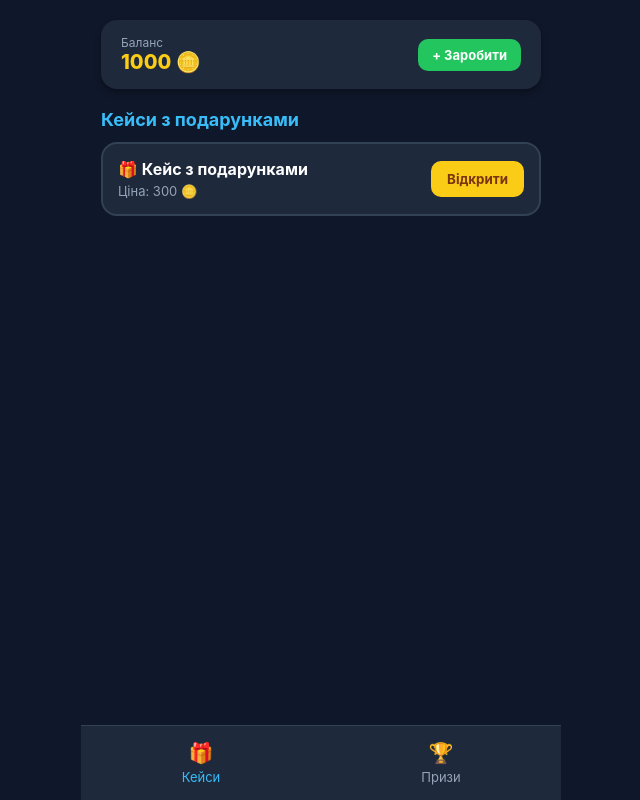
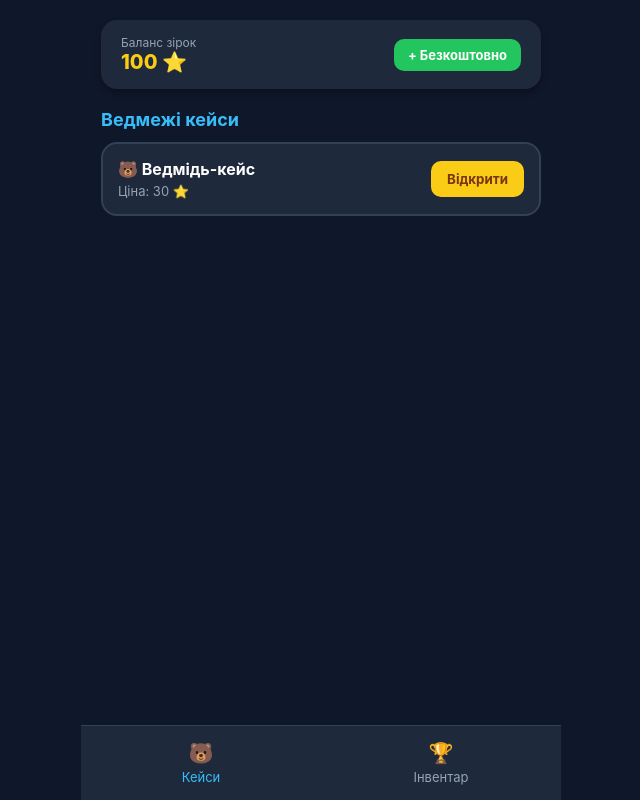
Before and after one commit to pmr495199-tech/my-second-game, a plain HTML site: page index.html in a window 1280 px wide. Shown: the whole page, without its empty margins (319-959 px from the left). Drawn offline with Linux system fonts and the light colour scheme.

Commit message:
Update index.html

```diff
--- a/index.html
+++ b/index.html
@@ -3,7 +3,7 @@
 <head>
     <meta charset="UTF-8">
     <meta name="viewport" content="width=device-width, initial-scale=1.0, maximum-scale=1.0, user-scalable=no">
-    <title>Gift Case Opener</title>
+    <title>Bear Case Opener</title>
     <style>
         * {
             box-sizing: border-box;
@@ -258,24 +258,24 @@
 <div class="app-container">
     <div class="content">
 
-        <!-- БАЛАНС ЗВЕРХУ -->
+        <!-- БАЛАНС ЗВЕРХУ (У ЗІРКАХ) -->
         <div class="header-stats">
             <div>
-                <div style="font-size: 12px; color: #94a3b8;">Баланс</div>
-                <div class="balance-box"><span id="ui-money">1000</span> 🪙</div>
+                <div style="font-size: 12px; color: #94a3b8;">Баланс зірок</div>
+                <div class="balance-box"><span id="ui-stars">100</span> ⭐</div>
             </div>
-            <button class="earn-btn" onclick="earnMoney()">+ Заробити</button>
+            <button class="earn-btn" onclick="earnStars()">+ Безкоштовно</button>
         </div>
 
         <!-- ВКЛАДКА 1: КЕЙСИ -->
         <div id="tab-cases" class="tab-content active">
-            <div class="section-title">Кейси з подарунками</div>
+            <div class="section-title">Ведмежі кейси</div>
             <div class="cases-grid">
 
                 <div class="case-card">
                     <div class="case-info">
-                        <h4>🎁 Кейс з подарунками</h4>
-                        <p>Ціна: 300 🪙</p>
+                        <h4>🐻 Ведмідь-кейс</h4>
+                        <p>Ціна: 30 ⭐</p>
                     </div>
                     <button class="open-case-btn" onclick="openCase('gift')">Відкрити</button>
                 </div>
@@ -285,7 +285,7 @@
 
         <!-- ВКЛАДКА 2: ІНВЕНТАР -->
         <div id="tab-inventory" class="tab-content">
-            <div class="section-title">Виграні призи</div>
+            <div class="section-title">Мої ведмеді</div>
             <div class="inventory-grid" id="inventory-list">
                 <!-- Сюди додаються призи -->
             </div>
@@ -310,12 +310,12 @@
     <!-- НИЖНЯ ПАНЕЛЬ НАВІГАЦІЇ -->
     <div class="nav-bar">
         <button class="nav-item active" onclick="switchTab('cases', this)">
-            <span class="nav-icon">🎁</span>
+            <span class="nav-icon">🐻</span>
             <span>Кейси</span>
         </button>
         <button class="nav-item" onclick="switchTab('inventory', this)">
             <span class="nav-icon">🏆</span>
-            <span>Призи</span>
+            <span>Інвентар</span>
         </button>
     </div>
 </div>
@@ -324,26 +324,26 @@
     // ВСТАВ СВІЙ ТЕЛЕГРАМ НІКНЕЙМ ТУТ (без @)
     const ADMIN_USERNAME = "ваш_телеграм_нік";
 
-    let money = parseInt(localStorage.getItem('gift_money')) || 1000;
-    let inventory = JSON.parse(localStorage.getItem('gift_inventory')) || [];
+    let stars = parseInt(localStorage.getItem('bear_stars')) || 100;
+    let inventory = JSON.parse(localStorage.getItem('bear_inventory')) || [];
 
-    // Список подарунків у кейсі (тут картинки/емодзі і назви)
+    // Список виключно з ведмедями
     const giftItems = [
-        { name: "Звичайний стікер", color: "#94a3b8", price: 50, icon: "🧸", isRealGift: false },
-        { name: "Міні-сердечко", color: "#38bdf8", price: 150, icon: "💖", isRealGift: false },
-        { name: "Зірочка Telegram", color: "#a855f7", price: 400, icon: "⭐", isRealGift: true },
-        { name: "Елітний подарунок", color: "#facc15", price: 1500, icon: "💎", isRealGift: true }
+        { name: "Малий ведмідь", color: "#94a3b8", price: 5, icon: "🐻", isRealGift: false },
+        { name: "Бурий ведмідь", color: "#38bdf8", price: 15, icon: "🐻", isRealGift: false },
+        { name: "Грізлі", color: "#a855f7", price: 40, icon: "🐻", isRealGift: true },
+        { name: "Золотий ведмідь", color: "#facc15", price: 150, icon: "🐻", isRealGift: true }
     ];
 
     function updateUI() {
-        document.getElementById('ui-money').innerText = money;
-        localStorage.setItem('gift_money', money);
-        localStorage.setItem('gift_inventory', JSON.stringify(inventory));
+        document.getElementById('ui-stars').innerText = stars;
+        localStorage.setItem('bear_stars', stars);
+        localStorage.setItem('bear_inventory', JSON.stringify(inventory));
         renderInventory();
     }
 
-    function earnMoney() {
-        money += 50;
+    function earnStars() {
+        stars += 10;
         updateUI();
     }
 
@@ -356,13 +356,13 @@
     }
 
     function openCase(type) {
-        const price = 300;
-        if (money < price) {
-            alert('Недостатньо монет! Заробіть кнопкою вище.');
+        const price = 30; // Ціна кейсу в зірках
+        if (stars < price) {
+            alert('Недостатньо зірок! Натисніть "+ Безкоштовно", щоб отримати зірки.');
             return;
         }
 
-        money -= price;
+        stars -= price;
         updateUI();
 
         const overlay = document.getElementById('rouletteOverlay');
@@ -406,16 +406,14 @@
         }, 50);
 
         setTimeout(() => {
-            let uniqueId = Math.floor(100000 + Math.random() * 900000); // унікальний номер виграшу
+            let uniqueId = Math.floor(100000 + Math.random() * 900000);
             resultText.innerHTML = `Ви виграли: <span style="color:${winningItem.color}">${winningItem.icon} ${winningItem.name}</span>`;
 
-            // Додаємо в інвентар
             inventory.push({ ...winningItem, id: uniqueId });
             updateUI();
 
-            // Якщо це реальний подарунок — показуємо кнопку написати адміну з готовим текстом
             if (winningItem.isRealGift) {
-                let msg = encodeURIComponent(`Привіт! Я виграв у твоїй грі подарунок: ${winningItem.name} (ID виграшу: #${uniqueId}). Чекаю на видачу!`);
+                let msg = encodeURIComponent(`Привіт! Я виграв у твоїй грі ведмедя: ${winningItem.name} (ID виграшу: #${uniqueId}). Чекаю на видачу!`);
                 claimBtn.href = `https://t.me/${ADMIN_USERNAME}?text=${msg}`;
                 claimBtn.style.display = 'inline-block';
             }
@@ -441,13 +439,13 @@
                 <div class="item-name" style="color: ${item.color}">${item.name}</div>
                 <div style="font-size: 11px; color: #94a3b8;">ID: #${item.id}</div>
                 ${item.isRealGift ? '<span style="font-size:10px; color:#22c55e; font-weight:bold; margin-top:2px;">🎁 Реальний приз</span>' : ''}
-                <button class="sell-btn" onclick="sellItem(${index})">Продати за ${item.price}🪙</button>
+                <button class="sell-btn" onclick="sellItem(${index})">Продати за ${item.price}⭐</button>
             </div>
         `).join('');
     }
 
     function sellItem(index) {
-        money += inventory[index].price;
+        stars += inventory[index].price;
         inventory.splice(index, 1);
         updateUI();
     }
```
